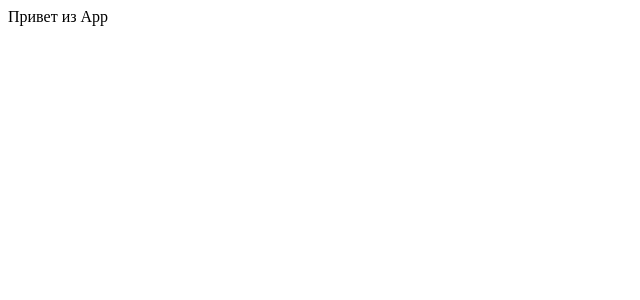
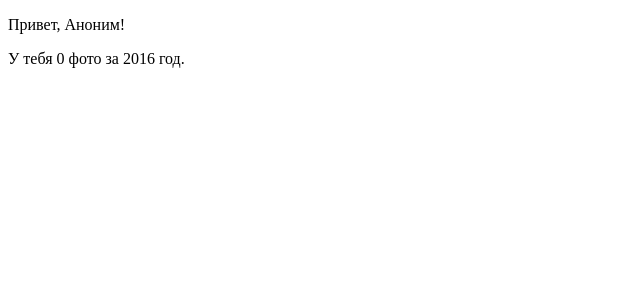
Before and after one commit to akmalov/learn-react-redux-1, a React app: page / in a window 1280 px wide. Shown: the top 300 px of the page, without its empty margins (0-640 px from the left). Built offline with nearby package versions, Linux system fonts and the light colour scheme.

Commit message:
add store and reducers

```diff
--- a/package.json
+++ b/package.json
@@ -30,6 +30,8 @@
   },
   "dependencies": {
     "react": "^15.6.1",
-    "react-dom": "^15.6.1"
+    "react-dom": "^15.6.1",
+    "react-redux": "^5.0.5",
+    "redux": "^3.7.2"
   }
 }
--- a/src/containers/App.js
+++ b/src/containers/App.js
@@ -1,7 +1,22 @@
 import React, { Component } from 'react';
+import { connect } from 'react-redux';
 
-export default class App extends Component {
+class App extends Component {
     render() {
-        return <div>Привет из App</div>;
+        const { name } = this.props.user;
+        const { year, photos } = this.props.page;
+        return <div>
+            <p>Привет, {name}!</p>
+            <p>У тебя { photos.length } фото за { year } год.</p>
+        </div>
     }
 }
+
+function mapStateToProps (state) {
+    return {
+        user: state.user,
+        page: state.page
+    }
+}
+
+export default connect(mapStateToProps)(App)
--- a/src/index.js
+++ b/src/index.js
@@ -1,12 +1,18 @@
 import React from 'react';
 import ReactDOM from 'react-dom';
 import { AppContainer } from 'react-hot-loader';
+import { Provider } from 'react-redux';
 import App from './containers/App';
+import configureStore from './store/configureStore'
+
+const store = configureStore();
 
 const render = Component => {
     ReactDOM.render(
         <AppContainer >
-            <Component />
+            <Provider store={store}>
+                <Component />
+            </Provider>
         </AppContainer>,
         document.getElementById('root')
     )
--- /dev/null
+++ b/src/reducers/index.js
@@ -0,0 +1,8 @@
+import { combineReducers } from 'redux';
+import page from './page';
+import user from './user';
+
+export default combineReducers({
+    page,
+    user
+})
--- /dev/null
+++ b/src/reducers/page.js
@@ -0,0 +1,8 @@
+const initialState = {
+    year: 2016,
+    photos: []
+};
+
+export default function page(state = initialState) {
+    return state;
+}
--- /dev/null
+++ b/src/reducers/user.js
@@ -0,0 +1,7 @@
+const initialState = {
+    name: 'Аноним'
+};
+
+export default function user(state = initialState) {
+    return state;
+}
--- /dev/null
+++ b/src/store/configureStore.js
@@ -0,0 +1,15 @@
+import { createStore } from 'redux';
+import rootReducer from '../reducers';
+
+export default function configureStore(initialState) {
+    const store = createStore(rootReducer, initialState);
+
+    if (module.hot) {
+        module.hot.accept('../reducers', () => {
+            const nextRootReducer = require('../reducers');
+            store.replaceReducer(nextRootReducer);
+        })
+    }
+
+    return store;
+}
```
